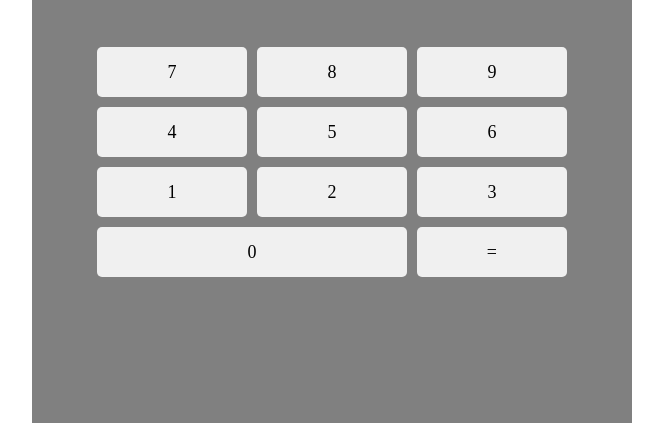
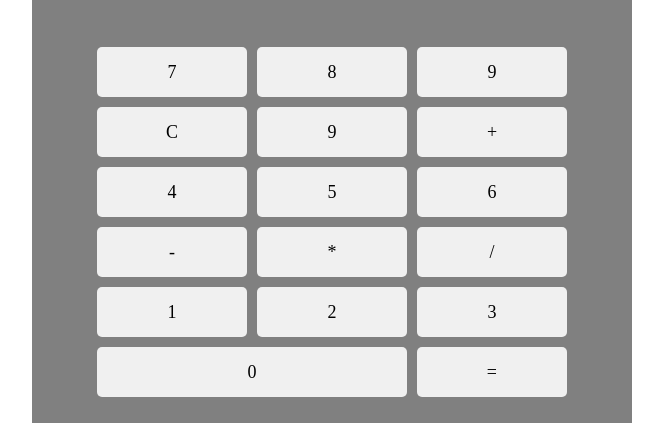
Before and after one commit to MicheleRaisa95/htmlcss-simple-calculator, a plain HTML site: page index.html in a window 1280 px wide. Shown: the part 377-800 px from the top of the page, without its empty margins (308-971 px from the left). Drawn offline with Linux system fonts and the light colour scheme; a web font is replaced by a local one.

Commit message:
[ADD] added symbols

```diff
--- a/index.html
+++ b/index.html
@@ -25,11 +25,17 @@
                 <div class="button">7</div>
             <div class="button">8</div>
             <div class="button">9</div>
+            <div class="button">C</div>
+            <div class="button">9</div>
+            <div class="button">+</div>
 
 
             <div class="button">4</div>
             <div class="button">5</div>
             <div class="button">6</div>
+            <div class="button">-</div>
+            <div class="button">*</div>
+            <div class="button">/</div>
 
             <div class="button">1</div>
             <div class="button">2</div>
```
